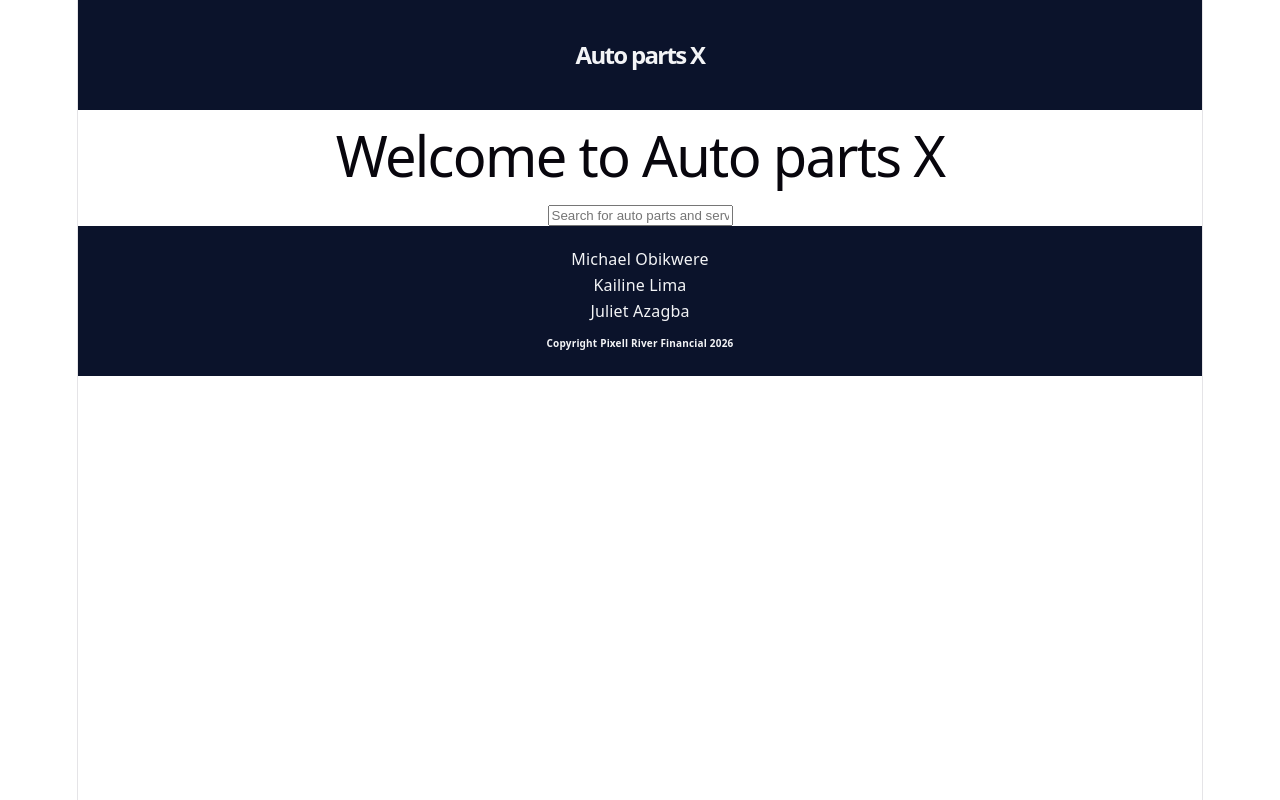
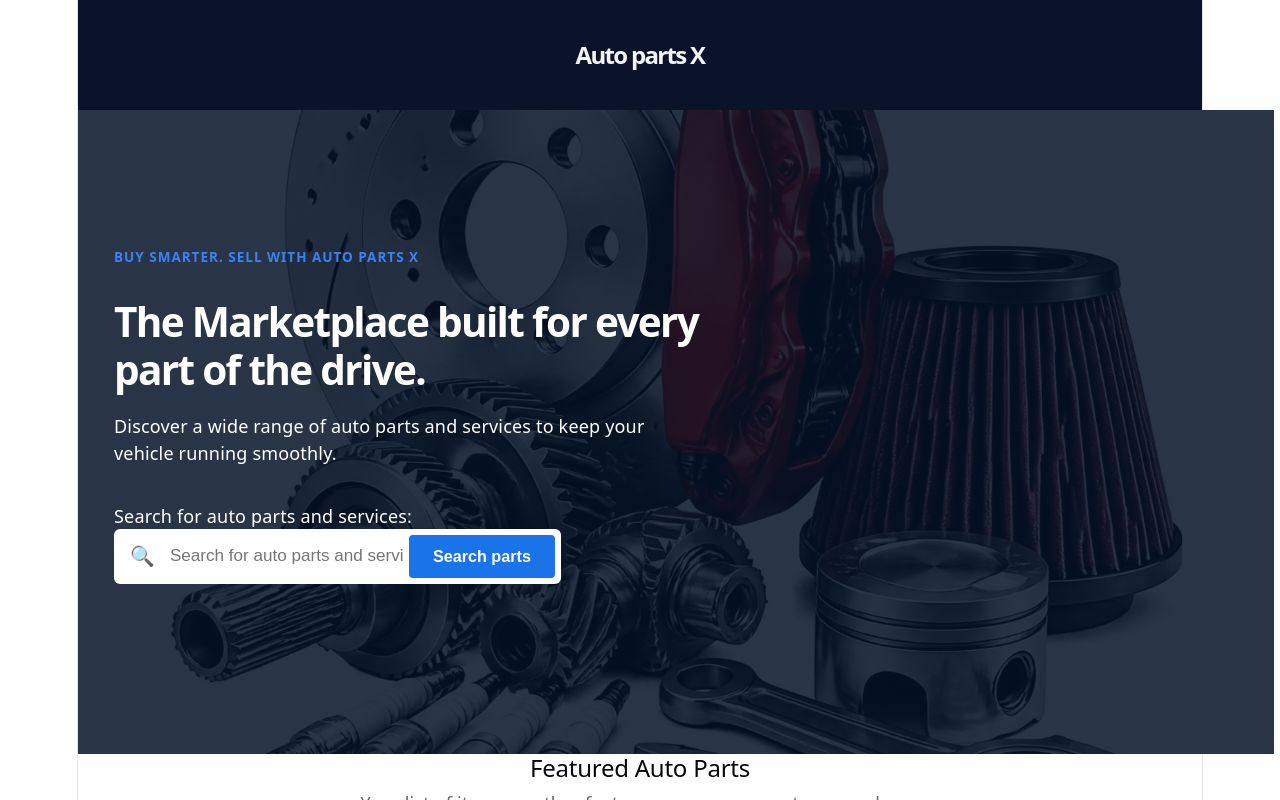
Before and after one commit to Michaelo233/AutoParts-X, a React (Vite) app: page / in a window 1280 px wide. Shown: the top 800 px of the page. Built offline with nearby package versions, Linux system fonts and the light colour scheme.

Commit message:
feat: Add HeroSection, Search component, CSS modules, and React Router setup.

```diff
--- a/src/component/KailineComponents/dashboard/Hero/HeroSection.module.css
+++ b/src/component/KailineComponents/dashboard/Hero/HeroSection.module.css
@@ -0,0 +1,98 @@
+
+
+/* Background and structural layout */
+.heroSection {
+  position: relative;
+  width: 100%;
+  min-height: 500px;
+  display: flex;
+  align-items: center;
+  padding: 4rem 2rem;
+  /* Dark blue tint overlaid on top of the background image[cite: 1] */
+  background-image: linear-gradient(rgba(4, 18, 38, 0.85), rgba(4, 18, 38, 0.85)), url('../../../../assets/images/AutoPartsBackground.jpg');
+  background-size: cover;
+  background-position: center;
+  font-family: system-ui, -apple-system, sans-serif;
+}
+
+/* Left-aligned content container */
+.heroContent {
+    position: relative;
+    z-index: 1;
+    max-width: 650px;
+    color: #ffffff;
+
+    text-align: left;
+    display: flex;
+    flex-direction: column;
+    align-items: flex-start;
+}
+
+.subheadingContainer {
+    margin-bottom: 1.5rem;
+    display: flex;
+    flex-direction: column;
+    align-items: flex-start;
+}
+
+.subheading {
+    color: #3b82f6;
+    font-size: 0.75rem;
+    font-weight: 700;
+    letter-spacing: 1px;
+    text-transform: uppercase;
+    }
+
+
+.heroTitle {
+    color: #ffffff;
+    font-size: 2.25rem;
+    font-weight: 800;
+    line-height: 1.2;
+    margin: 0 0 1rem 0;
+    }
+
+/* Standard weight description paragraph[cite: 1] */
+.heroDescription {
+  font-size: 1rem;
+  line-height: 1.5;
+  margin: 0 0 2rem 0;
+  max-width: 90%;
+}
+
+/* Search Area8 */
+.heroSearchContainer {
+  margin-bottom: 2rem;
+}
+
+
+
+/* Action buttons layout[cite: 1]
+.action-buttons {
+  display: flex;
+  gap: 1rem;
+}
+
+/* Solid blue primary button[cite: 1]
+.btn-primary {
+  background-color: #1a73e8;
+  color: #ffffff;
+  border: none;
+}
+
+/* Transparent secondary button with white border[cite: 1]
+.btn-secondary {
+  background-color: transparent;
+  color: #ffffff;
+  border: 1px solid #ffffff;
+}
+
+/* Hover effects
+.btn-search:hover, .btn-primary:hover {
+  background-color: #1557b0;
+}
+
+.btn-secondary:hover {
+  background-color: rgba(255, 255, 255, 0.1);
+}
+*/
--- a/src/component/KailineComponents/dashboard/Hero/HeroSection.tsx
+++ b/src/component/KailineComponents/dashboard/Hero/HeroSection.tsx
@@ -5,20 +5,25 @@ function HeroSection() {
     return (
         <section className={styles.heroSection}>
             <div className={styles.heroContent}>
-                <div className={styles.subheading_container}>
-                    <span className={styles.subheading}> Buy Smarter. Sell with Auto Parts X</span>
-                    <div className={styles.subheading_line}></div>
+                <div className={styles.subheadingContainer}>
+                    <span className={styles.subheading}> Buy Smarter. Sell with Auto Parts X
+                    </span>
                 </div>
-                <h1 className={styles.heroTitle}>Your One-Stop Shop for Auto Parts and Services</h1>
-                <p className={styles.heroDescription}>Discover a wide range of auto parts and services to keep your vehicle running smoothly.</p>
+                {/* Main heading and description for the hero section */}
+                <h1 className={styles.heroTitle}>
+                    The Marketplace built for every part of the drive.
+                </h1>
+                <p className={styles.heroDescription}>
+                    Discover a wide range of auto parts and services to keep your vehicle running smoothly.
+                </p>
+
+                {/* Search bar for auto parts and services */}
                 <div className={styles.heroSearchContainer}>
                     <label htmlFor="search" className={styles.searchLabel}>
                         Search for auto parts and services:
                     </label>
-                    <div className={styles.searchBar}>
-                        <span className="search-icon">🔍</span>
+                    <div className={styles.searchContainer}>
                         <Search searchValue="" handleSearchChange={() => {}} />
-                        <button className={styles.searchButton}>Search</button>
                     </div>
                 </div>
             </div>
--- a/src/component/KailineComponents/dashboard/Home/Home.tsx
+++ b/src/component/KailineComponents/dashboard/Home/Home.tsx
@@ -1,15 +1,21 @@
-
-import Search from '../../../common/search/Search';
+import HeroSection from '../Hero/HeroSection';
 import style from'./home.module.css';
 
 
 function Home() {
   return (
     <section className={style.dashboardContainer}>
-      <h1 className={style.dashboardTitle}>Welcome to Auto parts X</h1>
-      <Search searchValue="" handleSearchChange={() => {}} />
+      {/* Hero section is top of the page the user sees first */}
+      <HeroSection />
+
+      {/* Main content area for the dashboard, can include featured items, etc. */}
+      <main className={style.dashboardMain}>
+        <h2 className={style.dashboardTitle}>Featured Auto Parts</h2>
+        <p className={style.dashboardDescription}>
+          Your list of items or other feature page components can go here.
+          </p>
+      </main>
     </section>
   );
 }
-
 export default Home;
--- a/src/component/Layout/Header/header.tsx
+++ b/src/component/Layout/Header/header.tsx
@@ -1,4 +1,3 @@
-import Search from '../../common/search/Search';
 import styles from './Header.module.css';
 
 
--- a/src/component/common/search/Search.tsx
+++ b/src/component/common/search/Search.tsx
@@ -8,13 +8,16 @@ function Search({searchValue, handleSearchChange}
     }
 ) {
     return (
-        <form className= {styles.searchcontainer} action="#">
-            {/* Search input */}
-            <input type="text"
-            placeholder="Search for auto parts and services"
-            className={styles.searchInput}
-            value={searchValue}
-            onChange={ e => handleSearchChange(e.target.value)} />
+        <form className= {styles.searchContainer} action="#">
+            <span className={styles.searchIcon}>🔍</span>
+            <input
+              id="part-search"
+              type="text"
+              placeholder='Search for auto parts and services...'
+              className={styles.searchInput}
+              value={searchValue}
+              onChange={ e => handleSearchChange(e.target.value)} />
+            <button className={styles.btnSearch}>Search parts</button>
         </form>
     );
 }
--- a/src/component/common/search/search.module.css
+++ b/src/component/common/search/search.module.css
@@ -1,28 +1,44 @@
+
+
+/* White search box containing input and button */
 .searchContainer {
-  position: relative;
-  width: min(100%, 450px);
+  display: flex;
+  align-items: center;
+  background-color: #ffffff;
+  padding: 6px;
+  border-radius: 6px;
+  width: 100%;
+  max-width: 550px;
 }
 
-.searchContainer input[type="text"] {
-  width: 100%;
-  padding: 10px;
-  border: 1px solid #ccc;
-  border-radius: 4px;
+.searchIcon {
+  padding: 0 10px;
+  color: #6b7280;
+  font-size: 1.1rem;
 }
 
-.searchContainer input[type="submit"] {
-  position: absolute;
-  right: 0;
-  top: 0;
-  bottom: 0;
-  background-color: #0B132B;
-  color: #F3F4F6;
+.searchInput {
+  flex: 1;
   border: none;
-  padding: 10px 20px;
-  border-radius: 0 4px 4px 0;
-  cursor: pointer;
+  outline: none;
+  padding: 10px 5px;
+  font-size: 0.95rem;
+  color: #1f2937;
 }
 
-.searchContainer input[type="submit"]:hover {
-  background-color:#0056D2;
+.btnSearch {
+  background-color: #1a73e8;
+  color: #ffffff;
+  border: none;
+  padding: 12px 24px;
+  font-size: 0.9rem;
+  font-weight: 600;
+  border-radius: 4px;
+  cursor: pointer;
+  transition: background-color 0.2s ease;
+  white-space: nowrap;
 }
+
+.btnSearch:hover {
+  background-color: #1557b0;
+}
```
Also changed, not shown: src/assets/images/AutoPartsBackground.jpg (added).
